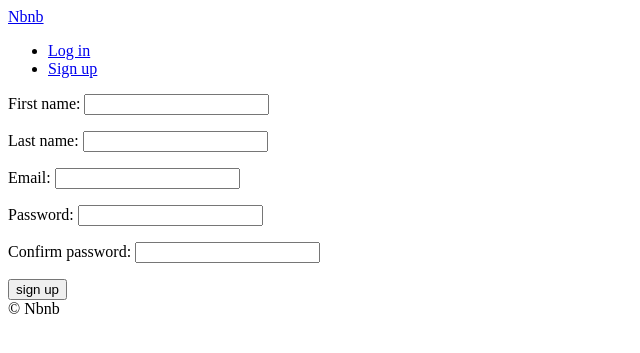
After one commit to SeojinSeojin/airBNB, a Django app: page /users/signup/ in a window 1280 px wide. The commit adds this page. Shown: the top 353 px of the page, without its empty margins (0-640 px from the left). Run offline with Django 3.2, Linux system fonts and the light colour scheme.

Commit message:
#~15.1 sign up basics

```diff
--- a/templates/partials/nav.html
+++ b/templates/partials/nav.html
@@ -2,8 +2,9 @@
     <a href="{% url 'core:home' %} ">Nbnb</a>
     <ul>
         {% if user.is_authenticated %}
-        <li><a href="{% url 'users:login' %}">Log out</a></li>
+        <li><a href="{% url 'users:logout' %}">Log out</a></li>
         {% else %}
         <li><a href="{% url 'users:login' %}">Log in</a></li>
+        <li><a href="{% url 'users:signup' %}">Sign up</a></li>
         {% endif %}
     </ul>
--- /dev/null
+++ b/templates/users/signup.html
@@ -0,0 +1,18 @@
+{% extends "base.html" %}
+
+{% block page_title %}
+    Sign up
+{% endblock page_title %}
+
+{% block search-bar %}
+{% endblock search-bar %}
+
+{% block content %}
+
+    <form method="POST" action="{% url 'users:signup' %}">
+        {% csrf_token %}
+        {{form.as_p}}
+        <button>sign up</button>
+    </form>
+
+{% endblock content %}
--- a/users/forms.py
+++ b/users/forms.py
@@ -19,3 +19,40 @@ class LoginForm(forms.Form):
                     "password", forms.ValidationError("Password is wrong"))
         except models.User.DoesnotExist:
             raise forms.ValidationError("User does not exist")
+
+
+class SignUpForm(forms.Form):
+
+    first_name = forms.CharField(max_length=80)
+    last_name = forms.CharField(max_length=80)
+    email = forms.EmailField()
+    password = forms.CharField(widget=forms.PasswordInput)
+    password1 = forms.CharField(
+        widget=forms.PasswordInput, label="Confirm password")
+
+    def clean_email(self):
+        email = self.cleaned_data.get("email")
+        try:
+            models.User.objects.get(email=email)
+            raise forms.ValidationError("User already exists!")
+        except models.User.DoesNotExist:
+            return email
+
+    def clean_password1(self):
+        password = self.cleaned_data.get("password")
+        password1 = self.cleaned_data.get("password1")
+
+        if password != password1:
+            raise forms.ValidationError("Password confirmation does not match")
+        else:
+            return password
+
+    def save(self):
+        first_name = self.cleaned_data.get("first_name")
+        last_name = self.cleaned_data.get("last_name")
+        email = self.cleaned_data.get("email")
+        password = self.cleaned_data.get("password")
+        user = models.User.objects.create_user(email, email, password)
+        user.first_name = first_name
+        user.last_name = last_name
+        user.save()
--- a/users/urls.py
+++ b/users/urls.py
@@ -4,6 +4,7 @@ from . import views
 app_name = "users"
 
 urlpatterns = [
-    path("login", views.LoginView.as_view(), name="login"),
-    path("logout", views.log_out, name="logout"),
+    path("login/", views.LoginView.as_view(), name="login"),
+    path("logout/", views.log_out, name="logout"),
+    path("signup/", views.SignupView.as_view(), name="signup"),
 ]
--- a/users/views.py
+++ b/users/views.py
@@ -13,7 +13,30 @@ class LoginView(FormView):
     form_class = forms.LoginForm
     success_url = reverse_lazy("core:home")
 
+    def form_valid(self, form):
+        email = form.cleaned_data.get("email")
+        password = form.cleaned_data.get("password")
+        user = authenticate(self.request, username=email, password=password)
+        if user is not None:
+            login(self.request, user)
+        return super().form_valid(form)
+
 
 def log_out(request):
     logout(request)
     return redirect(reverse("core:home"))
+
+
+class SignupView(FormView):
+    template_name = "users/signup.html"
+    form_class = forms.SignUpForm
+    success_url = reverse_lazy("core:home")
+
+    def form_valid(self, form):
+        form.save()
+        email = form.cleaned_data.get("email")
+        password = form.cleaned_data.get("password")
+        user = authenticate(self.request, username=email, password=password)
+        if user is not None:
+            login(self.request, user)
+        return super().form_valid(form)
```
